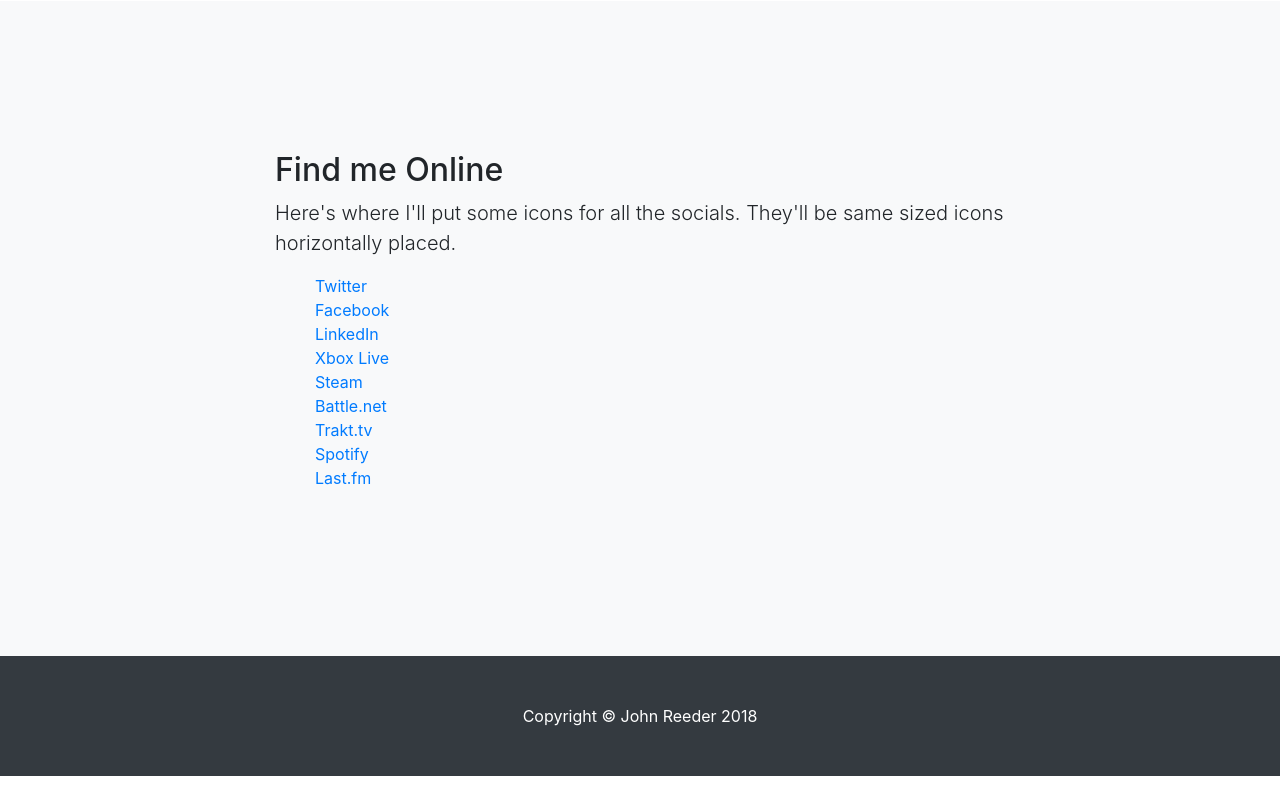
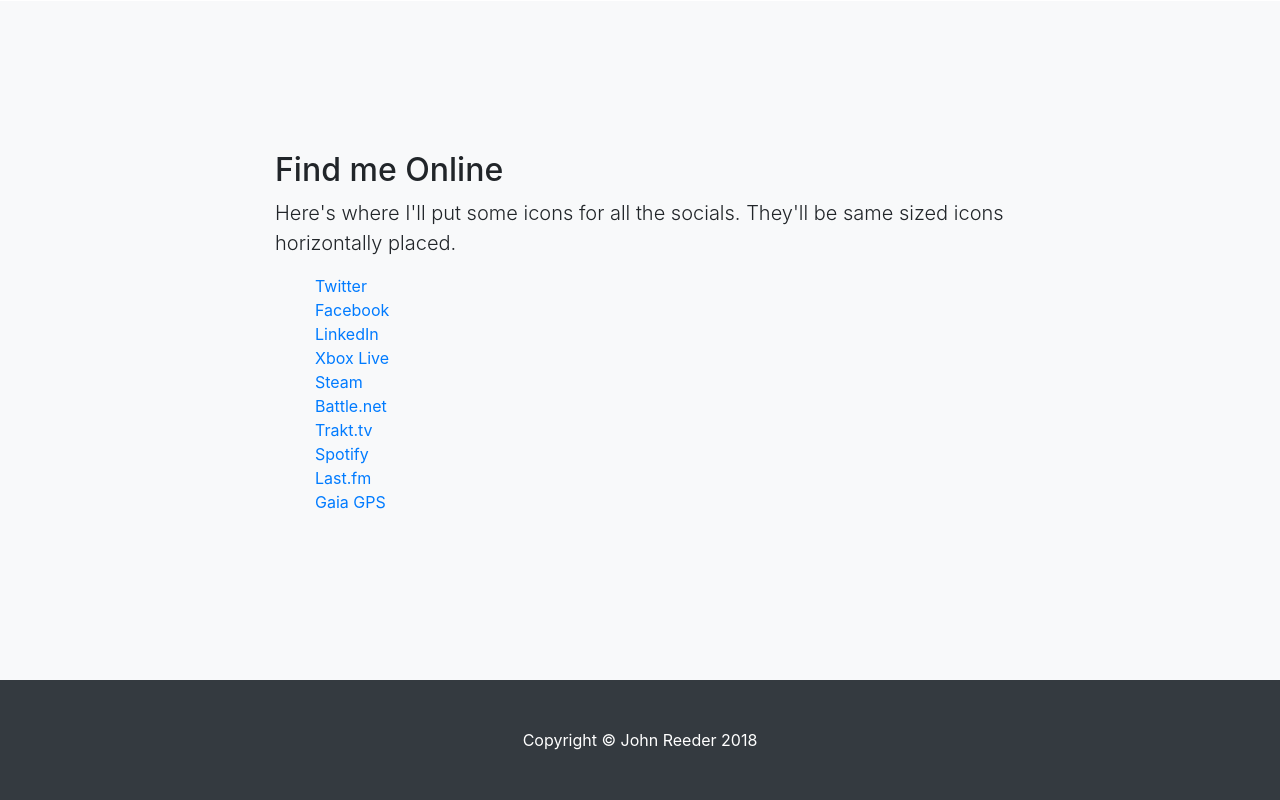
Before and after one commit to jdreeder/website-in-progress, a website with bundled scripts: page index.html in a window 1280 px wide. Shown: the part 993-1793 px from the top of the page. Before the commit the page ends 1769 px from the top, so only its background shows below. Built offline with nearby package versions, Linux system fonts and the light colour scheme.

Commit message:
Update index.html

```diff
--- a/index.html
+++ b/index.html
@@ -80,6 +80,7 @@
               <li><a href="https://trakt.tv/user/mrcreaturezoid" target="_blank" title="jorn's historic tv/movie records">Trakt.tv</a></li>
               <li><a href="#" target="_blank" title="jorn's spotify listening stats">Spotify</a></li>
 			  <li><a href="https://last.fm/user/j0hnj4d3d" target="_blank" title="jorn's all encompassing listening stats">Last.fm</a></li>
+			  <li><a href="https://www.gaiagps.com/profile/297379/john-r/" target="_blank" title="jorn's backpacking logs">Gaia GPS</a><li>
 
             </ul></p>
           </div>
```
